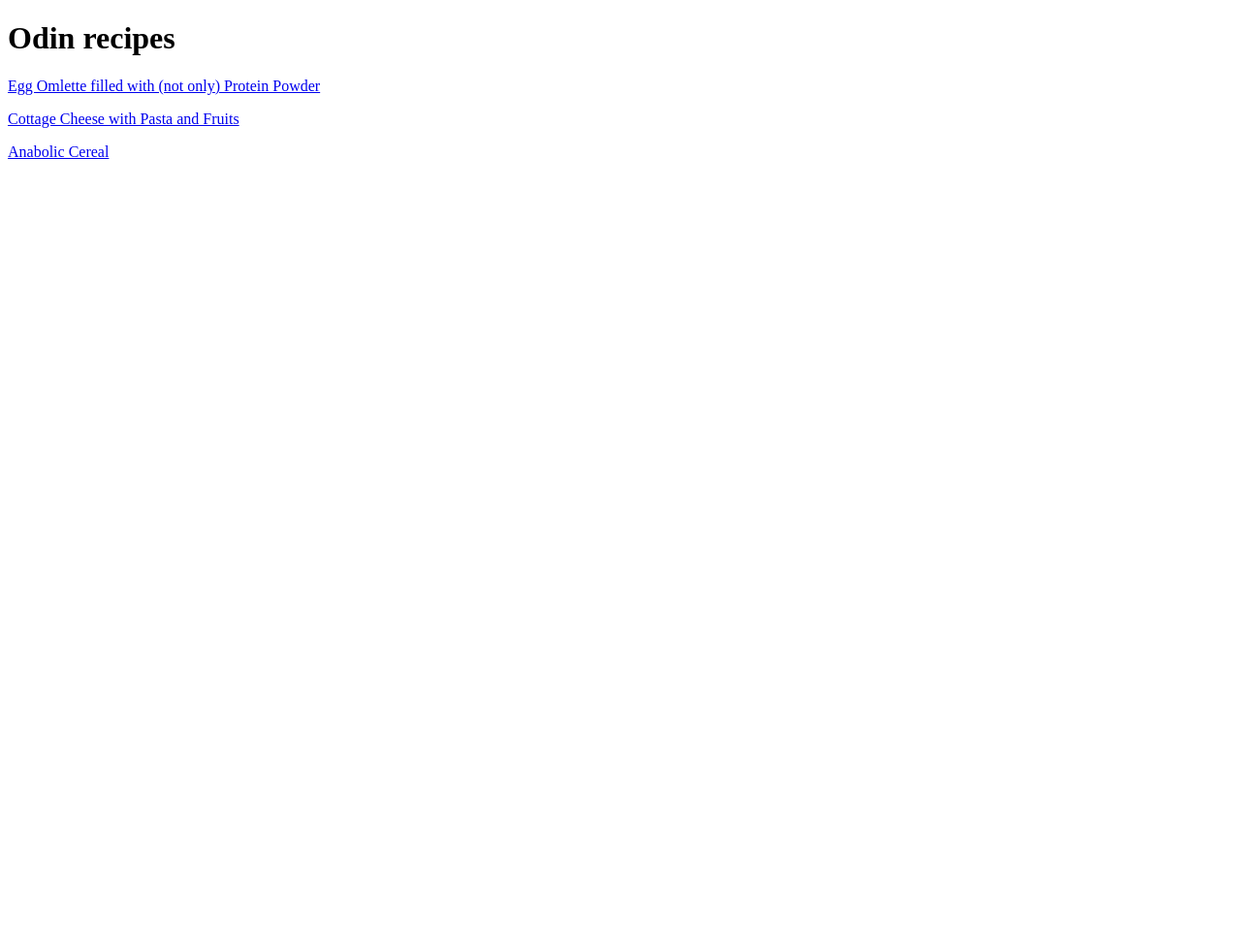
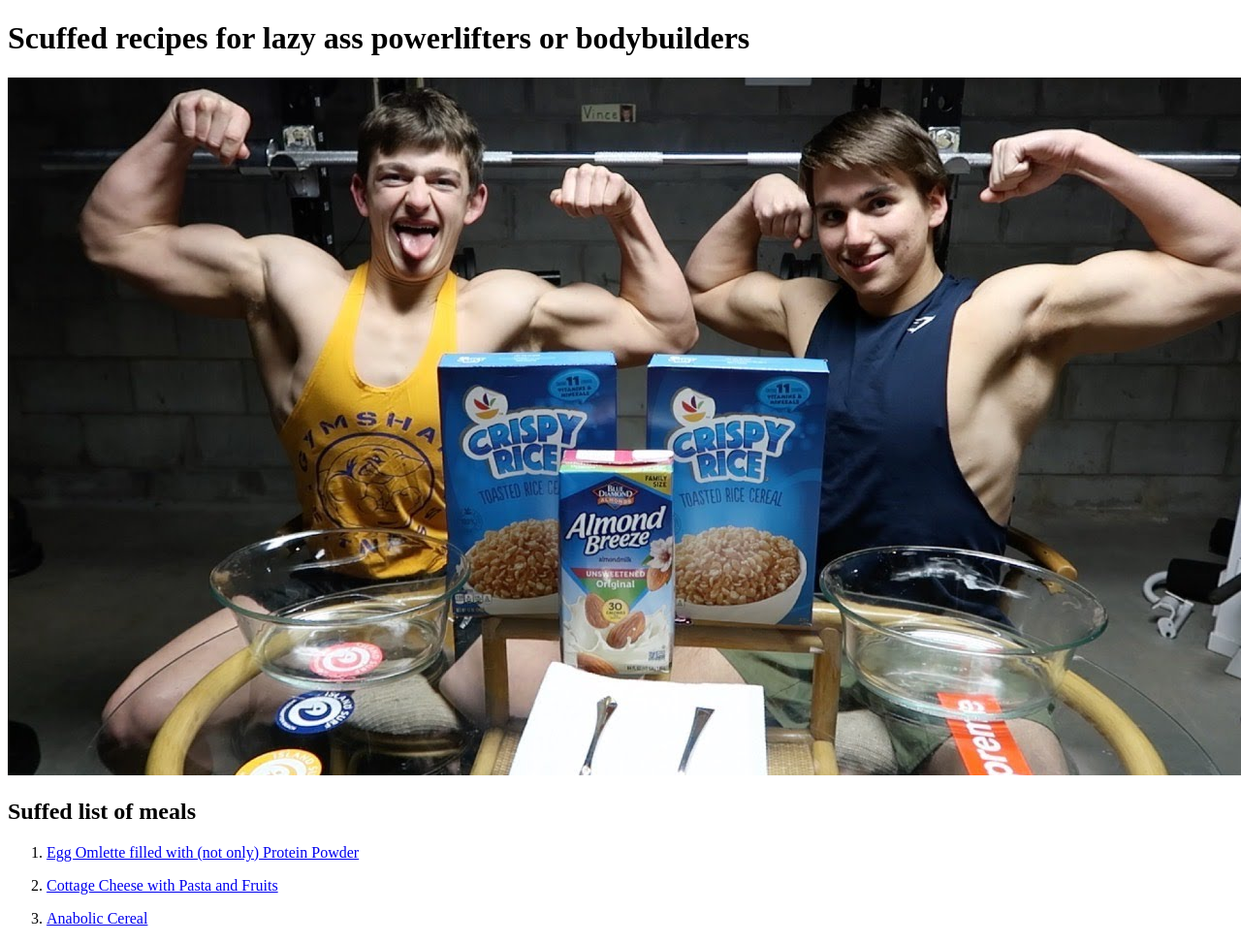
Before and after one commit to Deepspacediver/odin-recipes, a plain HTML site: page index.html in a window 1280 px wide. Shown: the whole page at 97% size. Before the commit the page ends 800 px from the top, so only its background shows below. Drawn offline with Linux system fonts and the light colour scheme.

Commit message:
Finished up all the recipes and added img and more descriptions to the index.html

```diff
--- a/index.html
+++ b/index.html
@@ -6,14 +6,21 @@
         <meta charset="utf-8"/>
     </head>
     <body>
-        <h1>Odin recipes</h1>
-        <p></p>
-        <a href="recipes/proteinegg.html">Egg Omlette filled with (not only) Protein Powder</a>
+        <h1>Scuffed recipes for lazy ass powerlifters or bodybuilders</h1>
+        <img src="scuffed.jpg">
+        <p>
+
+        </p>
+        <h2>Suffed list of meals</h2>
+    <ol>
+             <li><a href="recipes/proteinegg.html">Egg Omlette filled with (not only) Protein Powder</a></li>
         <p></p>
 
-        <a href="recipes/cottage.html">Cottage Cheese with Pasta and Fruits</a>
+              <li> <a href="recipes/cottage.html">Cottage Cheese with Pasta and Fruits</a></li>
         <p></p>
-        <a href="recipes/cereal.html">Anabolic Cereal</a>
+             <li> <a href="recipes/cereal.html">Anabolic Cereal</a></li>
+     </ol>
+    </body>
 
 
 
```
Also changed, not shown: recipes/cereal.html (+8 -0 lines), scuffed.jpg (added).
